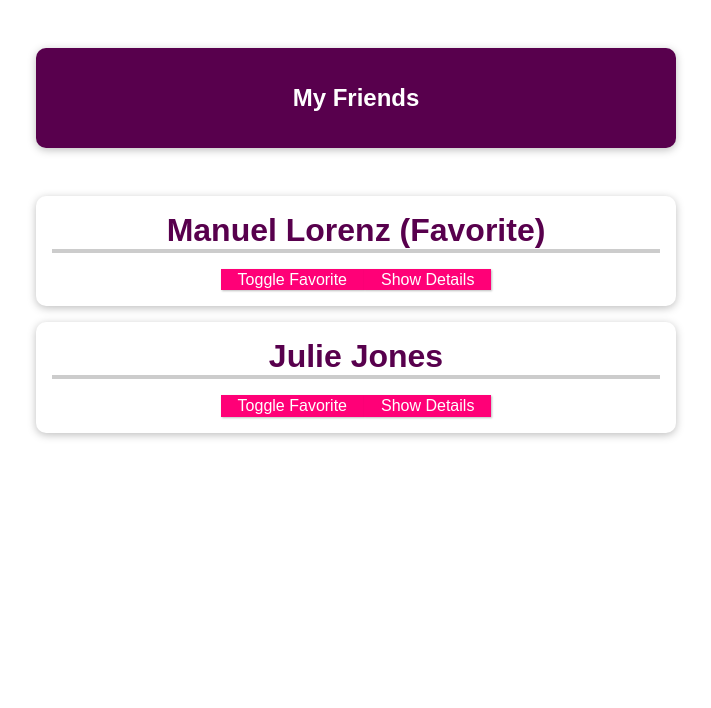
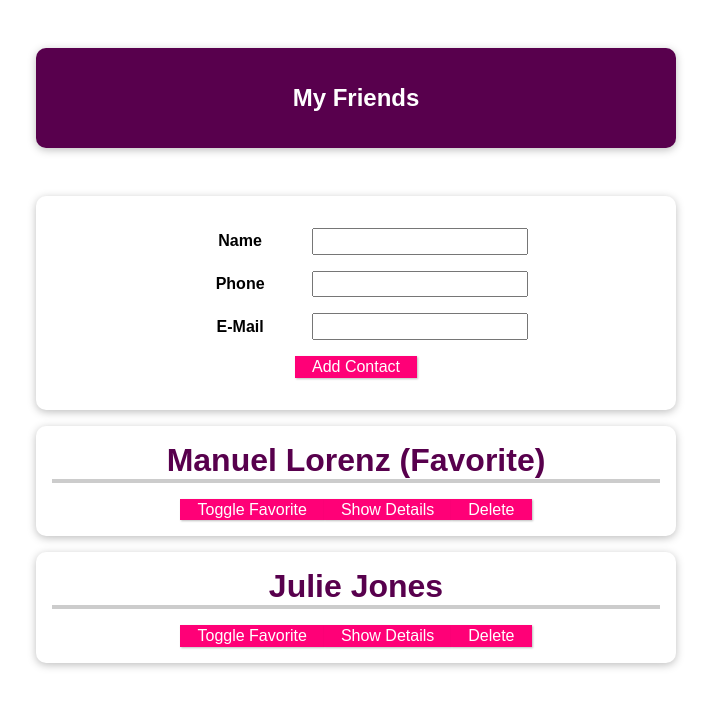
Before and after one commit to minhnv2306/vue-pet, a Vue app in the folder section8/source_code/: page / in a window 1280 px wide. Shown: the top 708 px of the page, without its empty margins (284-995 px from the left). Built offline with nearby package versions, Linux system fonts and the light colour scheme.

Commit message:
section 08: cmp-communication-07-demo-adding-more-component-communication

```diff
--- a/section8/source_code/src/App.vue
+++ b/section8/source_code/src/App.vue
@@ -3,6 +3,7 @@
     <header>
       <h1>My Friends</h1>
     </header>
+    <new-friend @add-contact="addContact"></new-friend>
     <ul>
       <friend-contact
         v-for="friend in friends"
@@ -13,6 +14,7 @@
         :email-address="friend.email"
         :is-favorite="friend.isFavorite"
         @toggle-favorite="toggleFavoriteStatus"
+        @delete="deleteContact"
       ></friend-contact>
     </ul>
   </section>
@@ -47,6 +49,19 @@
       );
       identifiedFriend.isFavorite = !identifiedFriend.isFavorite;
     },
+    addContact(name, phone, email) {
+      const newFriendContact = {
+        id: new Date().toISOString(),
+        name: name,
+        phone: phone,
+        email: email,
+        isFavorite: false,
+      };
+      this.friends.push(newFriendContact);
+    },
+    deleteContact(friendId) {
+      this.friends = this.friends.filter((friend) => friend.id !== friendId);
+    },
   },
 };
 </script>
@@ -77,7 +92,8 @@
   padding: 0;
   list-style: none;
 }
-#app li {
+#app li,
+#app form {
   box-shadow: 0 2px 8px rgba(0, 0, 0, 0.26);
   margin: 1rem auto;
   border-radius: 10px;
@@ -107,4 +123,17 @@
   border-color: #ec3169;
   box-shadow: 1px 1px 4px rgba(0, 0, 0, 0.26);
 }
+#app input {
+  font: inherit;
+  padding: 0.15rem;
+}
+#app label {
+  font-weight: bold;
+  margin-right: 1rem;
+  width: 7rem;
+  display: inline-block;
+}
+#app form div {
+  margin: 1rem 0;
+}
 </style>
--- a/section8/source_code/src/components/FriendContact.vue
+++ b/section8/source_code/src/components/FriendContact.vue
@@ -13,6 +13,7 @@
         {{ emailAddress }}
       </li>
     </ul>
+    <button @click="$emit('delete', id)">Delete</button>
   </li>
 </template>
 
@@ -45,7 +46,7 @@
       // }
     },
   },
-  emits: ['toggle-favorite'],
+  emits: ['toggle-favorite', 'delete'],
   // emits: {
   //   'toggle-favorite': function(id) {
   //     if (id) {
@@ -67,7 +68,7 @@
     },
     toggleFavorite() {
       this.$emit('toggle-favorite', this.id);
-    },
+    }
   },
 };
 </script>
--- /dev/null
+++ b/section8/source_code/src/components/NewFriend.vue
@@ -0,0 +1,42 @@
+<template>
+  <form @submit.prevent="submitData">
+    <div>
+      <label>Name</label>
+      <input type="text" v-model="enteredName" />
+    </div>
+    <div>
+      <label>Phone</label>
+      <input type="tel" v-model="enteredPhone" />
+    </div>
+    <div>
+      <label>E-Mail</label>
+      <input type="email" v-model="enteredEmail" />
+    </div>
+    <div>
+      <button>Add Contact</button>
+    </div>
+  </form>
+</template>
+
+<script>
+export default {
+  emits: ['add-contact'],
+  data() {
+    return {
+      enteredName: '',
+      enteredPhone: '',
+      enteredEmail: '',
+    };
+  },
+  methods: {
+    submitData() {
+      this.$emit(
+        'add-contact',
+        this.enteredName,
+        this.enteredPhone,
+        this.enteredEmail
+      );
+    },
+  },
+};
+</script>
--- a/section8/source_code/src/main.js
+++ b/section8/source_code/src/main.js
@@ -2,9 +2,11 @@
 
 import App from './App.vue';
 import FriendContact from './components/FriendContact.vue';
+import NewFriend from './components/NewFriend.vue';
 
 const app = createApp(App);
 
 app.component('friend-contact', FriendContact);
+app.component('new-friend', NewFriend);
 
 app.mount('#app');
```
